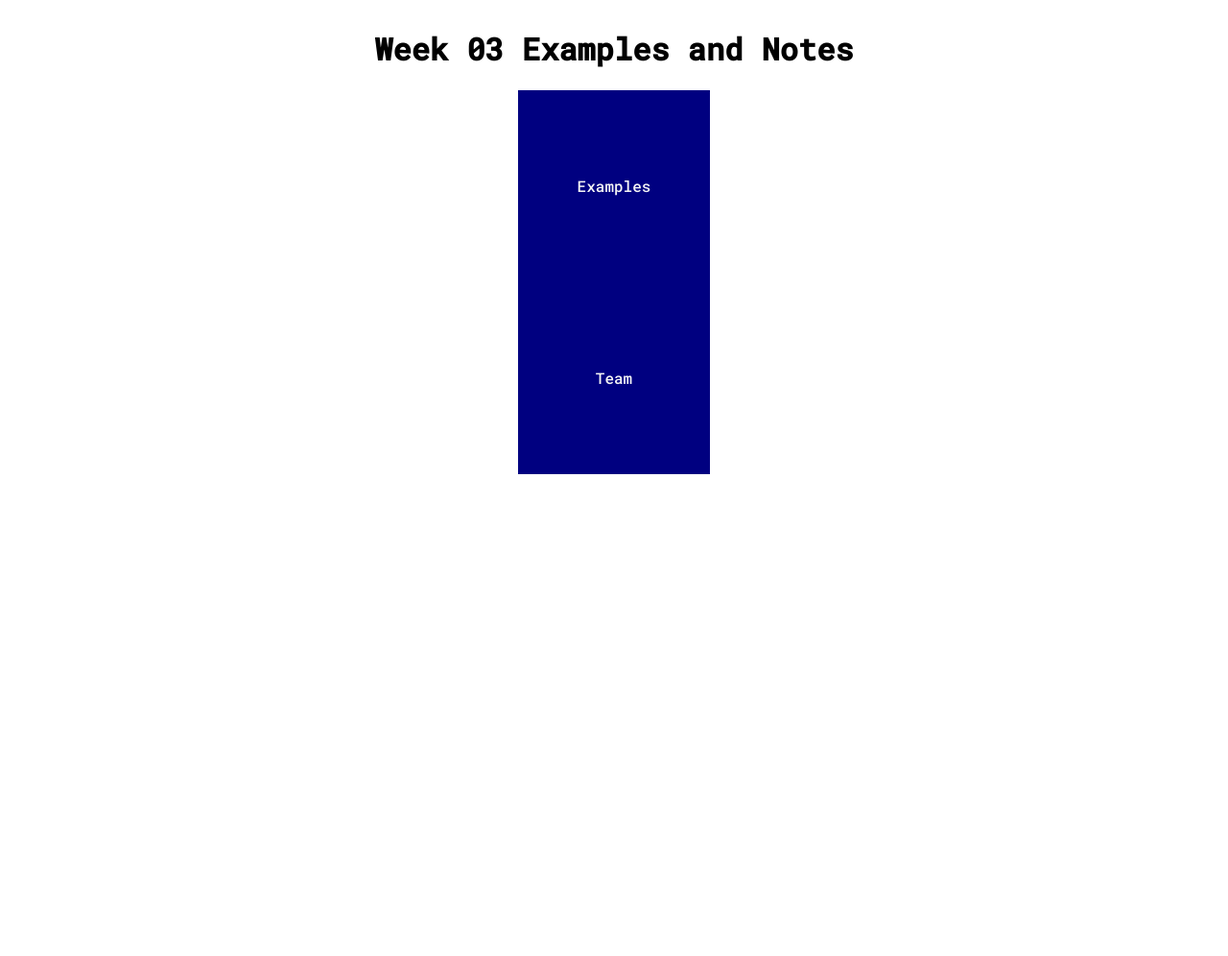
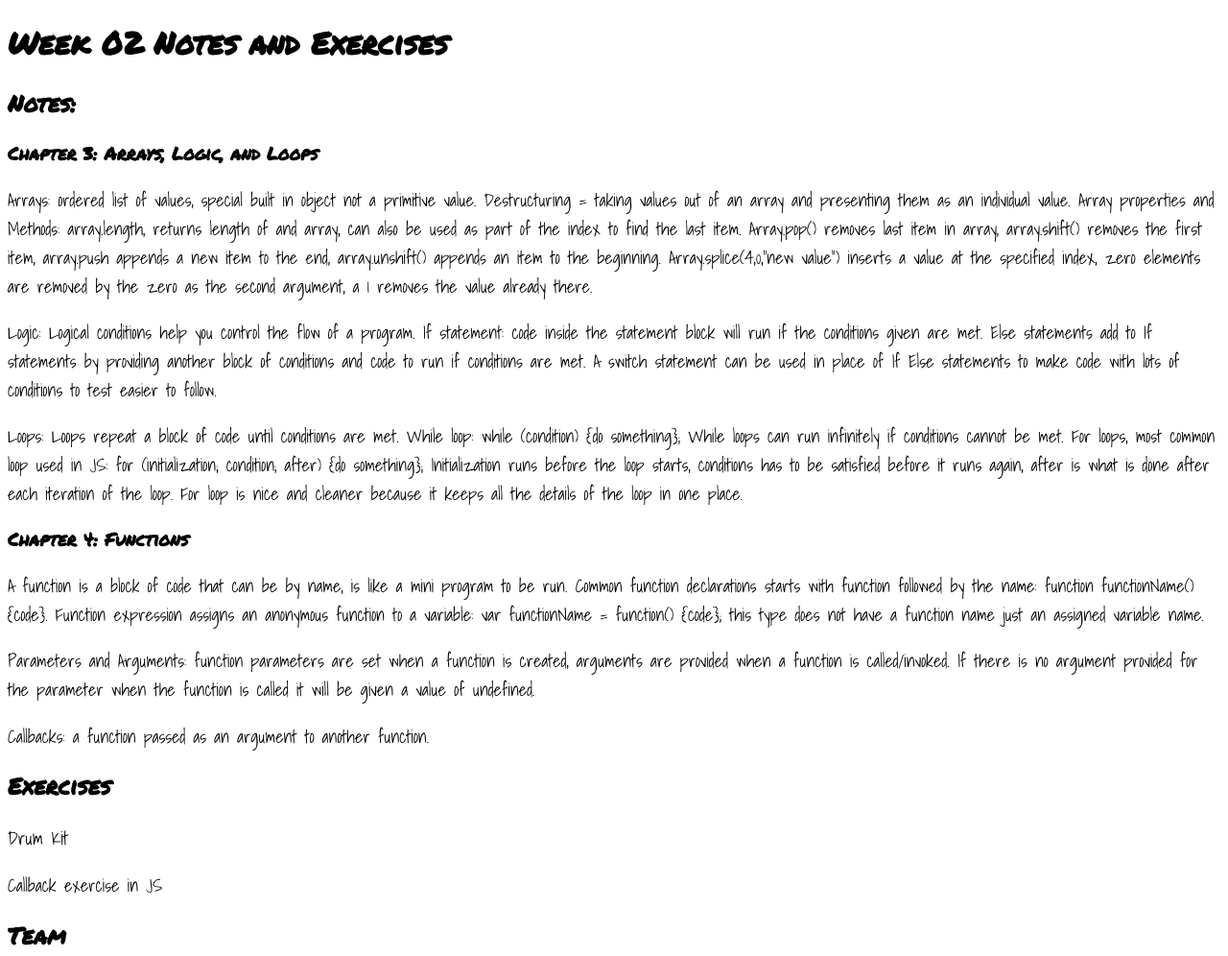
Before and after one commit to mayhem-roberts/wdd330, a plain HTML site: page week02/index.html in a window 1280 px wide. Shown: the top 996 px of the page at 96% size. Before the commit the page ends 800 px from the top, so only its background shows below. Drawn offline with Linux system fonts and the light colour scheme.

Commit message:
Styles and note update

```diff
--- a/week02/css/styles.css
+++ b/week02/css/styles.css
@@ -1,36 +1,21 @@
-@import url('https://fonts.googleapis.com/css2?family=Roboto+Mono:ital,wght@0,300;0,500;1,200&display=swap');
+@import url('https://fonts.googleapis.com/css2?family=Permanent+Marker&family=Shadows+Into+Light&display=swap');
 
-body {
-    display: grid;
-    place-items: center;
+h1,
+h2,
+h3 {
+    font-family: 'Permanent Marker', cursive;
 }
 
-.boxes {
-    display: grid;
-    justify-content: center;
-    align-content: center;
-    gap: 4px;
-    grid-auto-flow: column;
+p {
+    font-family: 'Shadows Into Light', cursive;
+    font-size: 1.15rem;
 }
-
-.box {
-    width: 200px;
-    height: 200px;
-    background-color: navy;
-    display: grid;
-}
-.box:hover {
-    background-color: crimson;
-}
-
 a {
     text-decoration: none;
-    color: whitesmoke;
-    font-family: 'Roboto Mono', monospace;
-    place-self: center;
+    color: black;
+    font-family: 'Shadows Into Light', cursive;
+    font-size: 1.2rem;
 }
-
-h1 {
-    font-family: 'Roboto Mono', monospace;
-    place-self: center;
+a:hover {
+    color: fuchsia;
 }
--- /dev/null
+++ b/week02/drum-kit/style.css
@@ -0,0 +1,51 @@
+html {
+    font-size: 10px;
+    background: url('./background.jpg') bottom center;
+    background-size: cover;
+  }
+
+  body,html {
+    margin: 0;
+    padding: 0;
+    font-family: sans-serif;
+  }
+
+  .keys {
+    display: flex;
+    flex: 1;
+    min-height: 100vh;
+    align-items: center;
+    justify-content: center;
+  }
+
+  .key {
+    border: .4rem solid black;
+    border-radius: .5rem;
+    margin: 1rem;
+    font-size: 1.5rem;
+    padding: 1rem .5rem;
+    transition: all .07s ease;
+    width: 10rem;
+    text-align: center;
+    color: white;
+    background: rgba(0,0,0,0.4);
+    text-shadow: 0 0 .5rem black;
+  }
+
+  .playing {
+    transform: scale(1.1);
+    border-color: #ffc600;
+    box-shadow: 0 0 1rem #ffc600;
+  }
+
+  kbd {
+    display: block;
+    font-size: 4rem;
+  }
+
+  .sound {
+    font-size: 1.2rem;
+    text-transform: uppercase;
+    letter-spacing: .1rem;
+    color: #ffc600;
+  }
--- a/week02/index.html
+++ b/week02/index.html
@@ -5,19 +5,42 @@
     <meta http-equiv="X-UA-Compatible" content="IE=edge">
     <meta name="viewport" content="width=device-width, initial-scale=1.0">
     <link rel="stylesheet" href="css\styles.css">
-    <title>WDD 330 - Week 1</title>
+    <title>WDD 330 - Week 2</title>
 </head>
 <body>
+    <h1>Week 02 Notes and Exercises</h1>
+    <h2>Notes:</h2>
+    <div>
+        <h3>Chapter 3: Arrays, Logic, and Loops</h3>
+        <p>Arrays: ordered list of values, special built in object not a primitive value. Destructuring = taking values out of an array and presenting them as an individual value. Array properties and Methods: array.length, returns length of and array, can also be used as part of the index to find the last item. Array.pop() removes last item in array, array.shift() removes the first item, array.push appends a new item to the end, array.unshift() appends an item to the beginning. Array.splice(4,0,”new value”) inserts a value at the specified index, zero elements are removed by the zero as the second argument, a 1 removes the value already there. </p>
+        <p>Logic: Logical conditions help you control the flow of a program. If statement: code inside the statement block will run if the conditions given are met. Else statements add to If statements by providing another block of conditions and code to run if conditions are met. A switch statement can be used in place of If Else statements to make code with lots of conditions to test easier to follow. </p>
+        <p>Loops: Loops repeat a block of code until conditions are met. While loop: while (condition) {do something}; While loops can run infinitely if conditions cannot be met. For loops, most common loop used in JS: for (initialization; condition; after) {do something}; Initialization runs before the loop starts, conditions has to be satisfied before it runs again, after is what is done after each iteration of the loop. For loop is nice and cleaner because it keeps all the details of the loop in one place. </p>
+    </div>
+    <div>
+        <h3>Chapter 4: Functions</h3>
+        <p>A function is a block of code that can be by name, is like a mini program to be run. Common function declarations starts with function followed by the name: function functionName() {code}. Function expression assigns an anonymous function to a variable: var functionName = function() {code}; this type does not have a function name just an assigned variable name. </p>
+        <p>Parameters and Arguments: function parameters are set when a function is created, arguments are provided when a function is called/invoked. If there is no argument provided for the parameter when the function is called it will be given a value of undefined. </p>
+        <p>Callbacks: a function passed as an argument to another function. </p>
+    </div>
 
-    <div class="heading"></div>
-        <h1>Week 03 Examples and Notes</h1>
-    </div>
-    <section class="boxes">
-        <div class="box"><a href="examples.html">Examples</a></div>
-    </section>
-    <section class="boxes">
+    <h2>Exercises</h2>
+    <div><a href="drum-kit/index.html">Drum Kit</a></div>
+    <p>Callback exercise in JS</p>
+
+    <h2>Team</h2>
         <div class="box"><a href="team.html">Team</a></div>
-    </section>
 
+
+    <script>
+        // callback
+        function sing(song, artist, callback) {
+            console.log(`I'm singing ${song} by ${artist}!`);
+        }
+        function dance() {
+            console.log("Dance dance");
+        }
+        sing("Butter", "BTS", dance);
+
+    </script>
 </body>
 </html>
```
Also changed, not shown: week02/drum-kit/index.html (added, +96 -0 lines), week02/examples.html (deleted, +0 -24 lines), week02/drum-kit/background.jpg (added), 9 other files.
